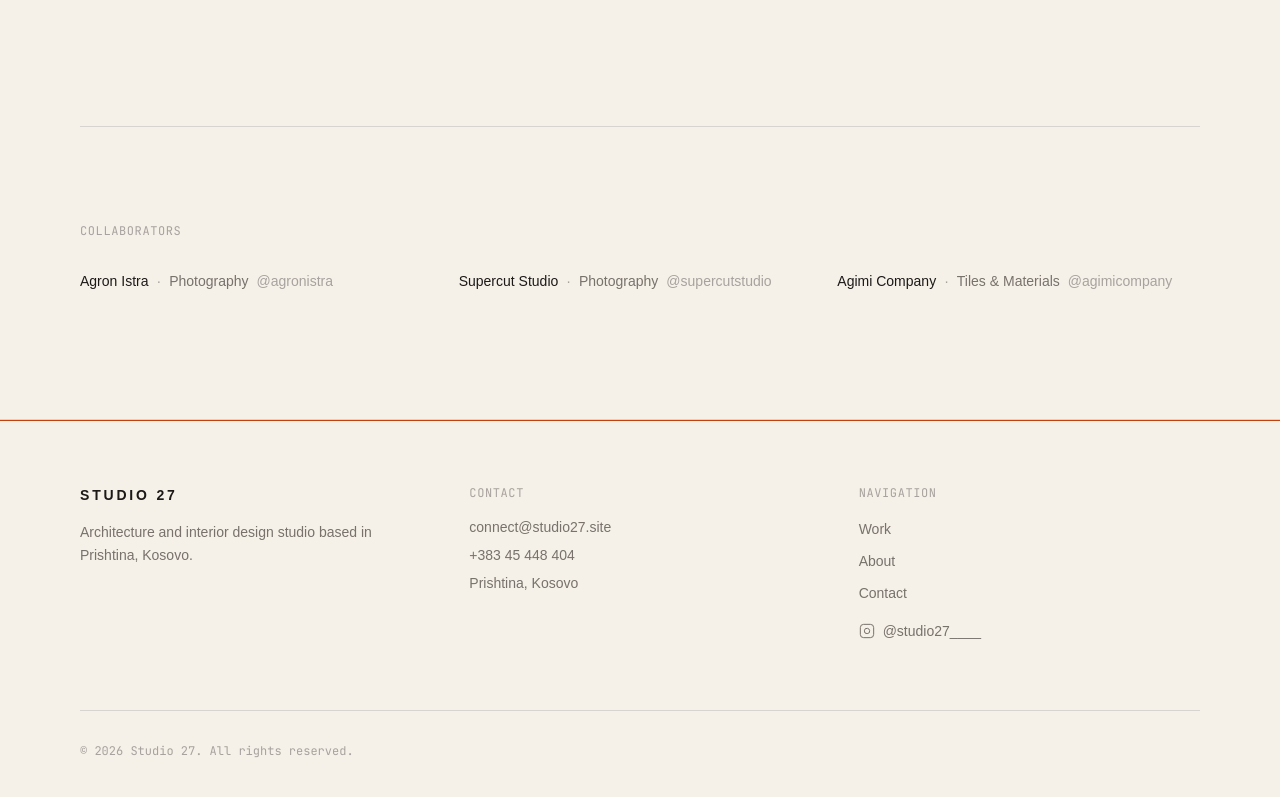
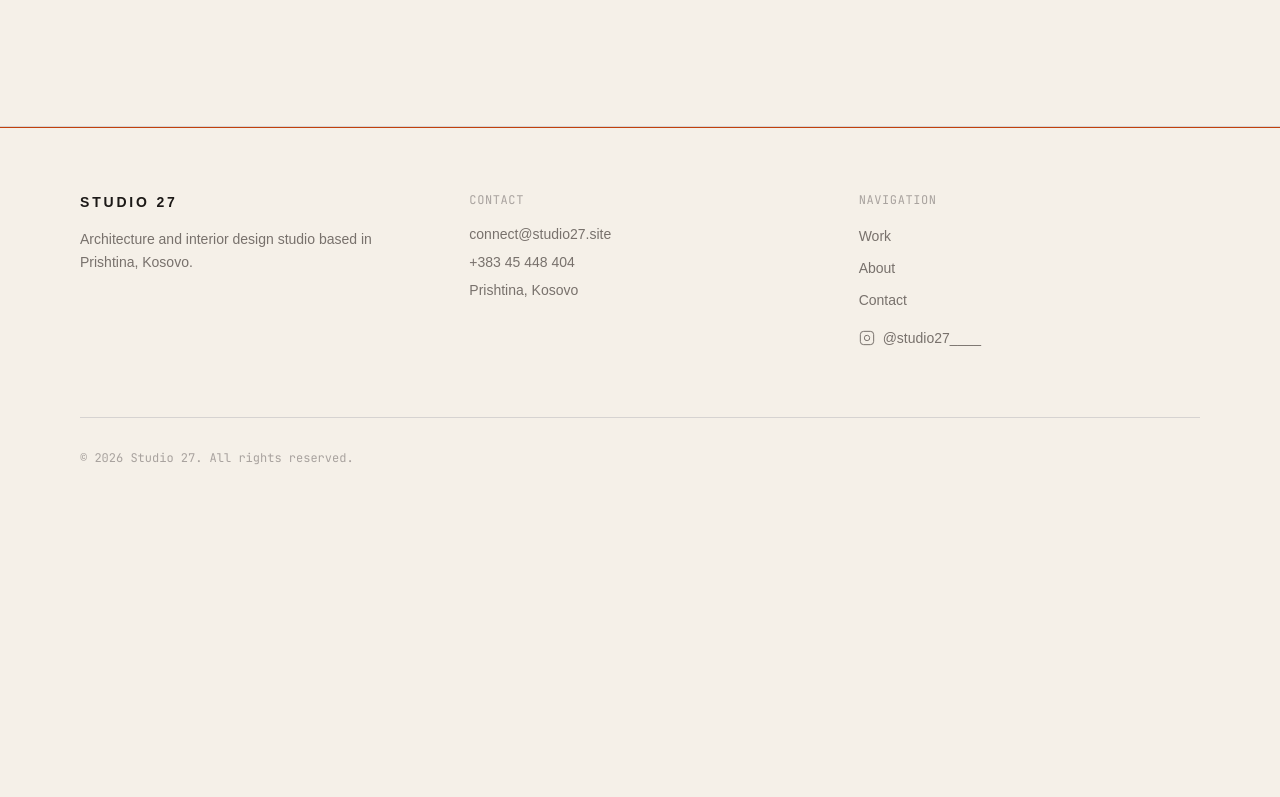
Before and after one commit to 6yza6yza/studio27, a Next.js app: page /about in a window 1280 px wide. Shown: the part 1198-1995 px from the top of the page. After the commit the page ends 1728 px from the top, so only its background shows below. Built offline with nearby package versions, Linux system fonts and the light colour scheme; a web font is replaced by a local one.

Commit message:
removed collaborators

```diff
--- a/src/app/about/page.tsx
+++ b/src/app/about/page.tsx
@@ -34,12 +34,6 @@ const approach = [
     description:
       "We design for decades, not trends. Spaces that get better with time.",
   },
-];
-
-const collaborators = [
-  { name: "Agron Istra", role: "Photography", handle: "agronistra" },
-  { name: "Supercut Studio", role: "Photography", handle: "supercutstudio" },
-  { name: "Agimi Company", role: "Tiles & Materials", handle: "agimicompany" },
 ];
 
 export default function AboutPage() {
@@ -107,37 +101,6 @@ export default function AboutPage() {
           </div>
         </div>
 
-        {/* Collaborators section */}
-        <div className="mt-24 border-t border-[var(--color-border)] pt-16 md:mt-32 md:pt-24">
-          <ScrollReveal>
-            <h2 className="mb-8 font-mono text-xs uppercase tracking-wider text-[var(--color-text-muted)]">
-              Collaborators
-            </h2>
-          </ScrollReveal>
-
-          <div className="grid gap-4 sm:grid-cols-2 md:grid-cols-3">
-            {collaborators.map((collab, index) => (
-              <ScrollReveal key={collab.name} delay={index * 0.1}>
-                <div className="font-body text-sm">
-                  <span className="text-[var(--color-text-primary)]">{collab.name}</span>
-                  <span className="mx-2 text-[var(--color-text-muted)]">·</span>
-                  <span className="text-[var(--color-text-secondary)]">{collab.role}</span>
-                  {collab.handle && (
-                    <a
-                      href={`https://instagram.com/${collab.handle}`}
-                      target="_blank"
-                      rel="noopener noreferrer"
-                      className="ml-2 text-[var(--color-text-muted)] transition-colors hover:text-[var(--color-accent)]"
-                    >
-                      @{collab.handle}
-                    </a>
-                  )}
-                </div>
-              </ScrollReveal>
-            ))}
-          </div>
-        </div>
-
         {/* Bottom spacing */}
         <div className="h-24 md:h-32" />
       </div>
--- a/src/app/work/[slug]/page.tsx
+++ b/src/app/work/[slug]/page.tsx
@@ -140,51 +140,6 @@ export default async function ProjectPage({ params }: ProjectPageProps) {
                   </p>
                 </div>
 
-                {project.photographer && (
-                  <div>
-                    <span className="font-mono text-xs uppercase tracking-wider text-[var(--color-accent)]">
-                      Photography
-                    </span>
-                    <p className="mt-1 font-body text-sm text-[var(--color-text-primary)]">
-                      {project.photographer}
-                      {project.photographerHandle && (
-                        <a
-                          href={`https://instagram.com/${project.photographerHandle}`}
-                          target="_blank"
-                          rel="noopener noreferrer"
-                          className="ml-1 text-[var(--color-text-muted)] transition-colors hover:text-[var(--color-accent)]"
-                        >
-                          @{project.photographerHandle}
-                        </a>
-                      )}
-                    </p>
-                  </div>
-                )}
-
-                {project.collaborators && project.collaborators.length > 0 && (
-                  <div>
-                    <span className="font-mono text-xs uppercase tracking-wider text-[var(--color-accent)]">
-                      Collaborators
-                    </span>
-                    <div className="mt-1 space-y-1">
-                      {project.collaborators.map((collab, index) => (
-                        <p key={index} className="font-body text-sm text-[var(--color-text-primary)]">
-                          {collab.name}
-                          {collab.handle && (
-                            <a
-                              href={`https://instagram.com/${collab.handle}`}
-                              target="_blank"
-                              rel="noopener noreferrer"
-                              className="ml-1 text-[var(--color-text-muted)] transition-colors hover:text-[var(--color-accent)]"
-                            >
-                              @{collab.handle}
-                            </a>
-                          )}
-                        </p>
-                      ))}
-                    </div>
-                  </div>
-                )}
               </div>
             </div>
           </ScrollReveal>
```
